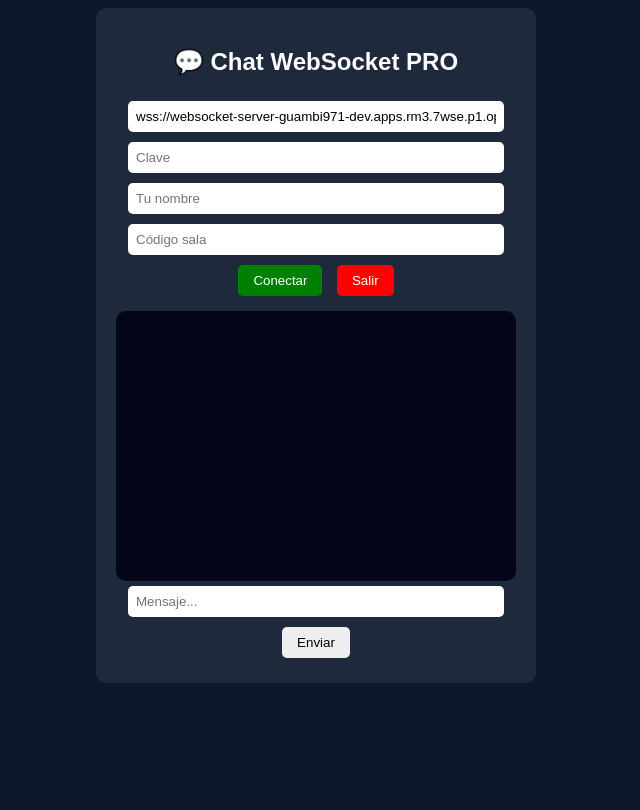
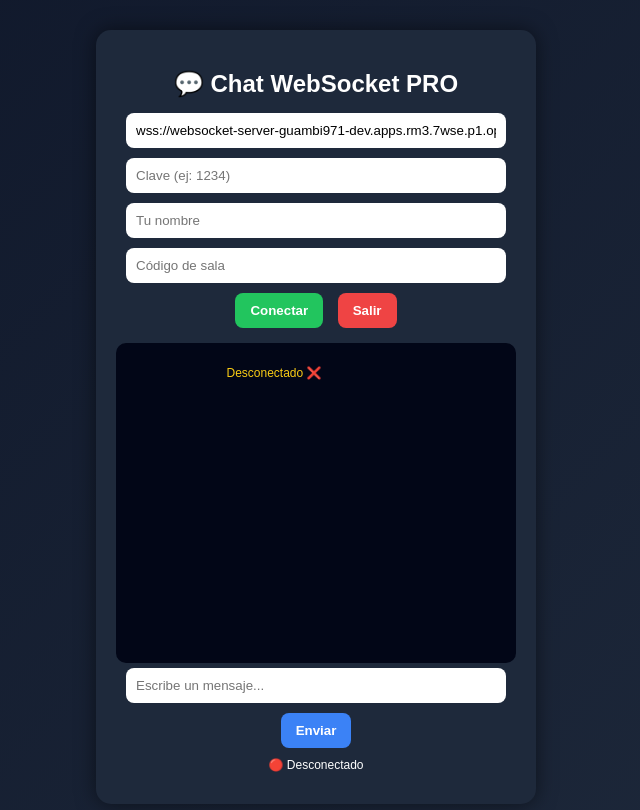
Before and after one commit to Alex97G/websocket-demo, a plain HTML site: page client/index.html in a window 1280 px wide. Both pictures are taken after a click on the button "Conectar". Shown: the whole page, without its empty margins (324-964 px from the left). Drawn offline with Linux system fonts and the light colour scheme.

Commit message:
UI PRO final

```diff
--- a/client/index.html
+++ b/client/index.html
@@ -1,4 +1,5 @@
 <!DOCTYPE html>
+
 <html lang="es">
 <head>
 <meta charset="UTF-8">
@@ -6,41 +7,60 @@
 
 <style>
 body {
-  font-family: Arial;
-  background: #0f172a;
+  font-family: Arial, sans-serif;
+  background: linear-gradient(135deg, #0f172a, #1e293b);
   color: white;
   text-align: center;
 }
 
 .container {
   width: 400px;
-  margin: auto;
+  margin: 30px auto;
   background: #1e293b;
   padding: 20px;
-  border-radius: 10px;
+  border-radius: 15px;
+  box-shadow: 0px 0px 20px rgba(0,0,0,0.5);
+}
+
+h2 {
+  margin-bottom: 10px;
 }
 
 input {
   width: 90%;
-  padding: 8px;
+  padding: 10px;
   margin: 5px;
-  border-radius: 5px;
+  border-radius: 8px;
   border: none;
+  outline: none;
 }
 
 button {
-  padding: 8px 15px;
+  padding: 10px 15px;
   margin: 5px;
   border: none;
-  border-radius: 5px;
+  border-radius: 8px;
   cursor: pointer;
+  font-weight: bold;
 }
 
-.connect { background: green; color: white; }
-.disconnect { background: red; color: white; }
+.connect {
+  background: #22c55e;
+  color: white;
+}
+
+.disconnect {
+  background: #ef4444;
+  color: white;
+}
+
+.send {
+  background: #3b82f6;
+  color: white;
+}
 
 #chat {
-  height: 250px;
+  height: 300px;
   overflow-y: auto;
   background: #020617;
   padding: 10px;
@@ -49,12 +69,41 @@ button {
   text-align: left;
 }
 
-.msg { margin: 5px; padding: 5px; border-radius: 5px; }
-.me { background: #2563eb; text-align: right; }
-.other { background: #334155; }
-.bot { background: purple; }
-.system { color: yellow; font-size: 12px; }
+/* mensajes */
+.msg {
+  margin: 5px;
+  padding: 8px 10px;
+  border-radius: 10px;
+  max-width: 70%;
+  word-wrap: break-word;
+}
+
+.me {
+  background: #2563eb;
+  margin-left: auto;
+  text-align: right;
+}
+
+.other {
+  background: #334155;
+}
+
+.bot {
+  background: #7c3aed;
+}
+
+.system {
+  color: #facc15;
+  font-size: 12px;
+  text-align: center;
+}
+
+.status {
+  font-size: 12px;
+  margin-top: 5px;
+}
 </style>
+
 </head>
 
 <body>
@@ -63,17 +112,18 @@ button {
 <h2>💬 Chat WebSocket PRO</h2>
 
 <input id="url" value="wss://websocket-server-guambi971-dev.apps.rm3.7wse.p1.openshiftapps.com">
-<input id="password" placeholder="Clave">
+<input id="password" placeholder="Clave (ej: 1234)">
 <input id="username" placeholder="Tu nombre">
-<input id="room" placeholder="Código sala">
+<input id="room" placeholder="Código de sala">
 
-<button class="connect" onclick="connect()">Conectar</button>
-<button class="disconnect" onclick="disconnect()">Salir</button>
+<button class="connect" onclick="connect()">Conectar</button> <button class="disconnect" onclick="disconnect()">Salir</button>
 
 <div id="chat"></div>
 
-<input id="message" placeholder="Mensaje...">
-<button onclick="send()">Enviar</button>
+<input id="message" placeholder="Escribe un mensaje...">
+<button class="send" onclick="send()">Enviar</button>
+
+<p class="status" id="status">Desconectado</p>
 </div>
 
 <script>
@@ -84,12 +134,15 @@ function connect() {
 
   socket.onopen = () => {
     log("Conectado 🚀", "system");
+    document.getElementById("status").innerText = "🟢 Conectado";
 
+    // autenticación
     socket.send(JSON.stringify({
       type: "auth",
       password: document.getElementById("password").value
     }));
 
+    // unirse a sala
     socket.send(JSON.stringify({
       type: "join",
       username: document.getElementById("username").value,
@@ -98,6 +151,8 @@ function connect() {
   };
 
   socket.onmessage = (e) => {
+    console.log("DATA:", e.data);
+
     const data = JSON.parse(e.data);
 
     if (data.type === "message") {
@@ -116,6 +171,11 @@ function connect() {
       alert(data.text);
     }
   };
+
+  socket.onclose = () => {
+    log("Desconectado ❌", "system");
+    document.getElementById("status").innerText = "🔴 Desconectado";
+  };
 }
 
 function send() {
@@ -127,6 +187,7 @@ function send() {
   }));
 
   log("Yo: " + msg, "me");
+  document.getElementById("message").value = "";
 }
 
 function disconnect() {
@@ -135,9 +196,11 @@ function disconnect() {
 
 function log(text, type) {
   const chat = document.getElementById("chat");
+
   const div = document.createElement("div");
   div.className = "msg " + type;
   div.innerText = text;
+
   chat.appendChild(div);
   chat.scrollTop = chat.scrollHeight;
 }
```
